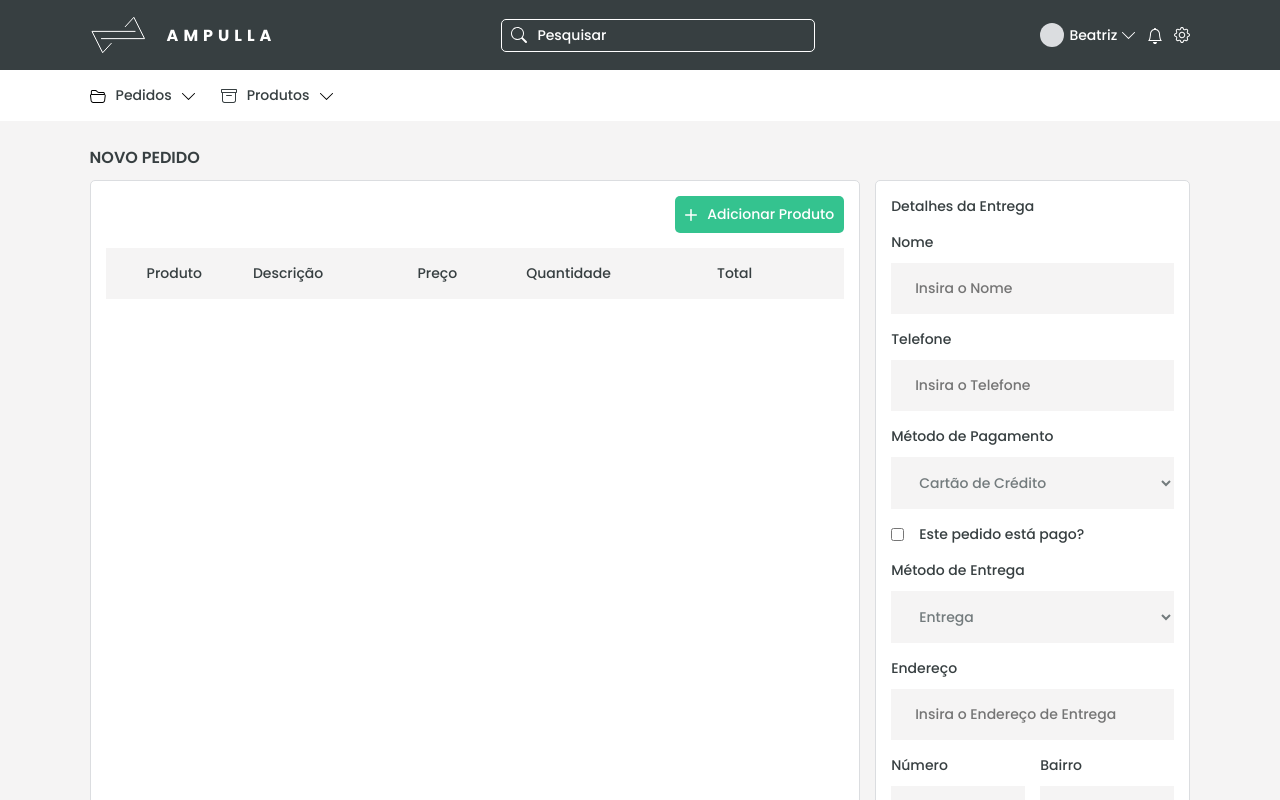
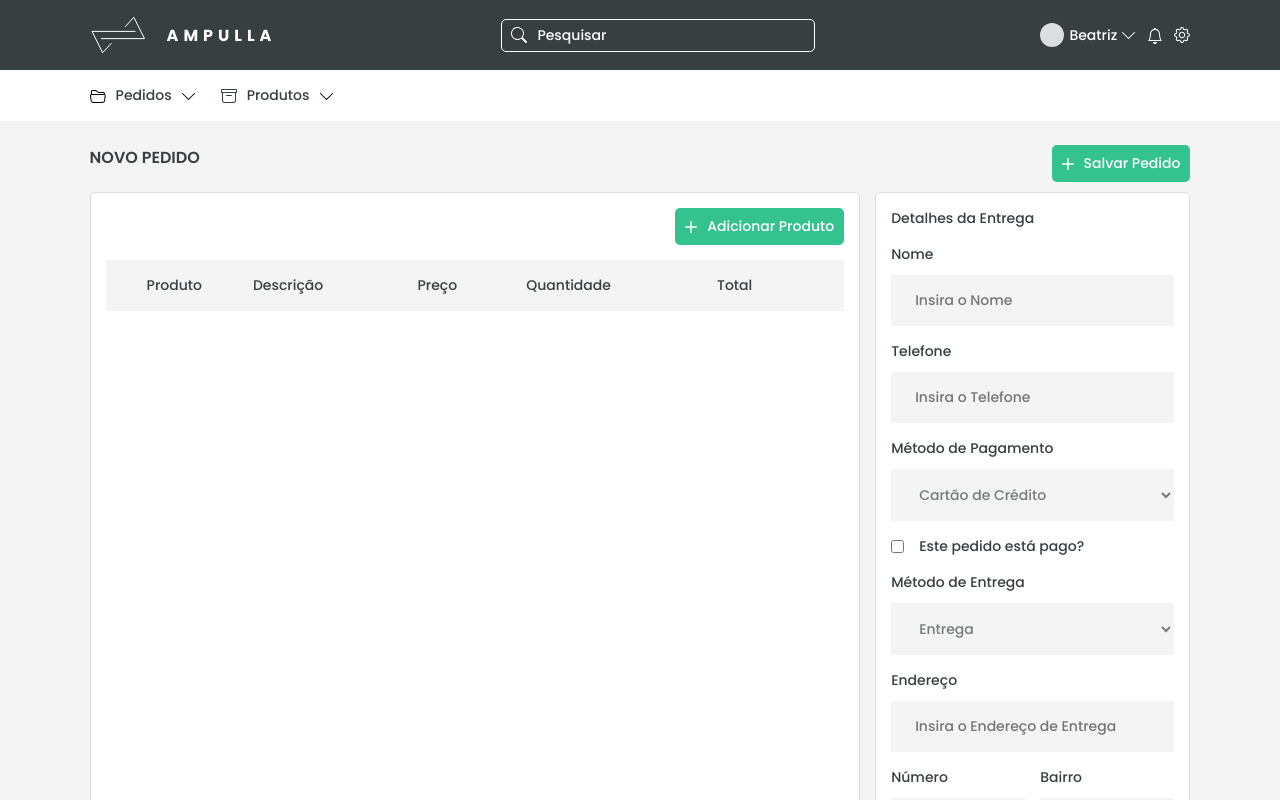
Before and after one commit to Emerson-MM-Filho/Order-Manager-Front, a React (Create React App) app: page /new-order in a window 1280 px wide. Shown: the top 800 px of the page. Built offline with nearby package versions, Linux system fonts and the light colour scheme.

Commit message:
import content page tile component

```diff
--- a/src/pages/NewOrder/NewOrder.js
+++ b/src/pages/NewOrder/NewOrder.js
@@ -5,6 +5,7 @@ import NewOrderProvider from '../../context/newOrder/newOrderProvider'
 import Header from '../../components/Header'
 import NewOrderTable from '../../components/NewOrderTable'
 import NewOrderForm from '../../components/NewOrderForm'
+import ContentPageTitle from '../../components/ContentPageTitle'
 
 function NewOrder() {
   return (
@@ -12,7 +13,7 @@ function NewOrder() {
       <div data-testid='new-order-page'>
         <Header />
         <div className='new-order-container'>
-          <h1>Novo Pedido</h1>
+          <ContentPageTitle title='Novo Pedido'/>
           <div className='new-order-page-content'>
             <NewOrderTable />
             <NewOrderForm />
```
